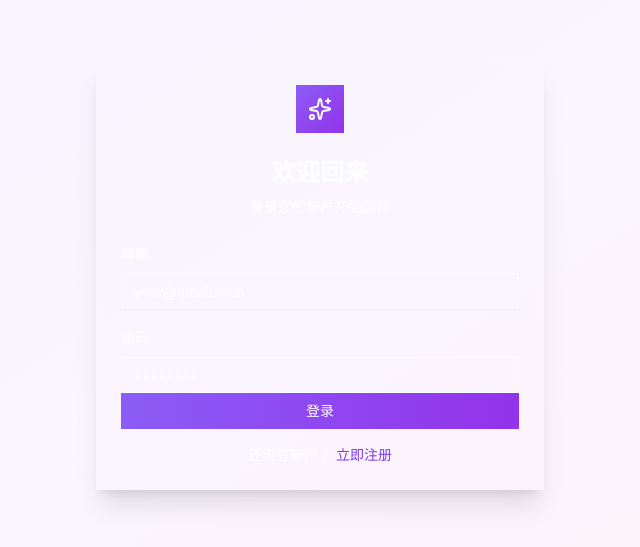
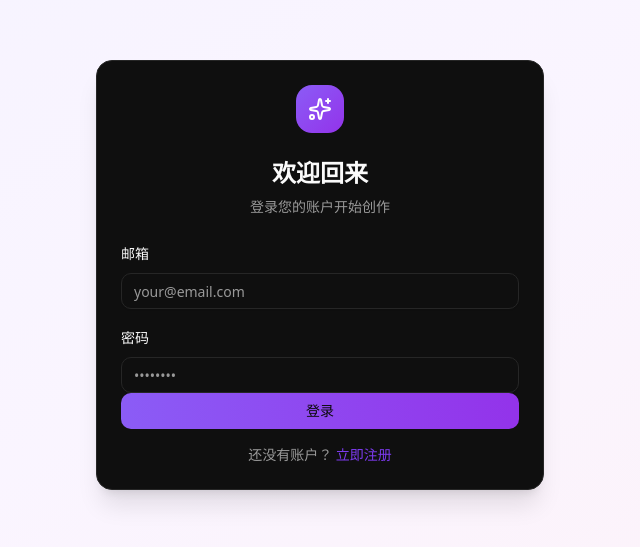
Before and after one commit to xusiqun01-lab/NB, a React (Vite) app: page /login in a window 1280 px wide. Shown: the part 125-672 px from the top of the page, without its empty margins (320-960 px from the left). Built offline with nearby package versions, Linux system fonts and the light colour scheme; no server answers.

Commit message:
Update index.css

```diff
--- a/src/index.css
+++ b/src/index.css
@@ -1,154 +1,91 @@
-@import url('https://fonts.googleapis.com/css2?family=Inter:wght@300;400;500;600;700&display=swap');
-
 @tailwind base;
 @tailwind components;
 @tailwind utilities;
 
+@layer base {
   :root {
-  /* 高级深色主题配色 */
-  --bg-primary: #0a0a0f;
-  --bg-secondary: #12121a;
-  --bg-tertiary: #1a1a25;
-  --bg-card: #151520;
+    --background: 0 0% 4%;
+    --foreground: 0 0% 98%;
+    --card: 0 0% 6%;
+    --card-foreground: 0 0% 98%;
+    --popover: 0 0% 6%;
+    --popover-foreground: 0 0% 98%;
+    --primary: 45 100% 50%;
+    --primary-foreground: 0 0% 4%;
+    --secondary: 0 0% 12%;
+    --secondary-foreground: 0 0% 98%;
+    --muted: 0 0% 12%;
+    --muted-foreground: 0 0% 60%;
+    --accent: 45 100% 50%;
+    --accent-foreground: 0 0% 4%;
+    --destructive: 0 84% 60%;
+    --destructive-foreground: 0 0% 98%;
+    --border: 0 0% 15%;
+    --input: 0 0% 15%;
+    --ring: 45 100% 50%;
+    --radius: 0.75rem;
 
-  /* 香蕉主题金色系 */
-  --accent-primary: #fbbf24;
-  --accent-secondary: #f59e0b;
-  --accent-gradient: linear-gradient(135deg, #fbbf24 0%, #f59e0b 50%, #d97706 100%);
-
-  /* 文字颜色 */
-  --text-primary: #ffffff;
-  --text-secondary: #a1a1aa;
-  --text-muted: #71717a;
-
-  /* 边框 */
-  --border-color: rgba(255, 255, 255, 0.1);
-  --border-focus: rgba(251, 191, 36, 0.5);
-
-  /* 阴影 */
-  --shadow-glow: 0 0 20px rgba(251, 191, 36, 0.3);
-  --shadow-card: 0 4px 6px -1px rgba(0, 0, 0, 0.3), 0 2px 4px -1px rgba(0, 0, 0, 0.2);
+    /* 香蕉黄配色变量 */
+    --banana: 45 100% 50%;
+    --banana-light: 48 100% 60%;
+    --banana-dark: 40 100% 45%;
+    --dark-bg: 0 0% 4%;
+    --dark-card: 0 0% 8%;
+    --dark-elevated: 0 0% 12%;
+  }
 }
 
 @layer base {
   * {
-    @apply border-[var(--border-color)];
+    @apply border-border;
   }
 
   body {
-    @apply bg-[var(--bg-primary)] text-[var(--text-primary)] font-sans antialiased;
-    font-family: 'Inter', sans-serif;
-  }
+    @apply bg-background text-foreground antialiased;
+    background-color: #0a0a0a;
+    background-image:
+      radial-gradient(circle at 20% 50%, rgba(255, 215, 0, 0.03) 0%, transparent 50%),
+      radial-gradient(circle at 80% 80%, rgba(255, 215, 0, 0.02) 0%, transparent 50%);
   }
 
-/* 香蕉LOGO动画 */
-@keyframes float {
-  0%, 100% { transform: translateY(0px) rotate(0deg); }
-  50% { transform: translateY(-10px) rotate(5deg); }
-}
-
-@keyframes glow {
-  0%, 100% { filter: drop-shadow(0 0 5px rgba(251, 191, 36, 0.5)); }
-  50% { filter: drop-shadow(0 0 20px rgba(251, 191, 36, 0.8)); }
-}
-
-.banana-logo {
-  animation: float 3s ease-in-out infinite, glow 2s ease-in-out infinite;
-}
-
-/* 玻璃态效果 */
-.glass {
-  background: rgba(26, 26, 37, 0.8);
-  backdrop-filter: blur(12px);
-  border: 1px solid rgba(255, 255, 255, 0.1);
-}
-
-/* 金色渐变文字 */
-.text-gradient {
-  background: var(--accent-gradient);
-  -webkit-background-clip: text;
-  -webkit-text-fill-color: transparent;
-  background-clip: text;
-}
-
-/* 按钮样式 */
-.btn-primary {
-  @apply px-6 py-3 rounded-xl font-medium transition-all duration-300;
-  background: var(--accent-gradient);
-  color: #000;
-  box-shadow: 0 4px 15px rgba(251, 191, 36, 0.3);
-}
-
-.btn-primary:hover {
-  transform: translateY(-2px);
-  box-shadow: 0 8px 25px rgba(251, 191, 36, 0.4);
-}
-
-.btn-secondary {
-  @apply px-6 py-3 rounded-xl font-medium transition-all duration-300;
-  background: var(--bg-tertiary);
-  border: 1px solid var(--border-color);
-  color: var(--text-primary);
-}
-
-.btn-secondary:hover {
-  background: var(--bg-secondary);
-  border-color: var(--accent-primary);
-}
-
-/* 卡片悬停效果 */
-.card-hover {
-  @apply transition-all duration-300;
-}
-
-.card-hover:hover {
-  transform: translateY(-4px);
-  box-shadow: 0 20px 40px rgba(0, 0, 0, 0.4);
-  border-color: rgba(251, 191, 36, 0.3);
-}
-
-/* 输入框样式 */
-.input-elegant {
-  @apply w-full px-4 py-3 rounded-xl bg-[var(--bg-secondary)] border border-[var(--border-color)] text-white placeholder-[var(--text-muted)] transition-all duration-300;
-}
-
-.input-elegant:focus {
-  outline: none;
-  border-color: var(--accent-primary);
-  box-shadow: 0 0 0 3px rgba(251, 191, 36, 0.1);
-}
-
-/* 侧边栏样式 */
-.sidebar-item {
-  @apply flex items-center gap-3 px-4 py-3 rounded-xl text-[var(--text-secondary)] transition-all duration-300 cursor-pointer;
-}
-
-.sidebar-item:hover {
-  background: rgba(251, 191, 36, 0.1);
-  color: var(--accent-primary);
-}
-
-.sidebar-item.active {
-  background: rgba(251, 191, 36, 0.15);
-  color: var(--accent-primary);
-  border-right: 3px solid var(--accent-primary);
-}
-
-/* 滚动条美化 */
+  /* 自定义滚动条 */
   ::-webkit-scrollbar {
     width: 8px;
     height: 8px;
   }
 
   ::-webkit-scrollbar-track {
-  background: var(--bg-secondary);
+    background: #111111;
   }
 
   ::-webkit-scrollbar-thumb {
-  background: var(--bg-tertiary);
+    background: #333333;
     border-radius: 4px;
   }
 
   ::-webkit-scrollbar-thumb:hover {
-  background: var(--accent-secondary);
+    background: #FFD700;
   }
+}
+
+@layer utilities {
+  .glass {
+    @apply bg-white/5 backdrop-blur-xl border border-white/10;
+  }
+
+  .banana-gradient {
+    @apply bg-gradient-to-r from-yellow-400 via-yellow-500 to-amber-500;
+  }
+
+  .glow-banana {
+    box-shadow: 0 0 20px rgba(255, 215, 0, 0.3);
+  }
+
+  .text-glow {
+    text-shadow: 0 0 20px rgba(255, 215, 0, 0.5);
+  }
+
+  .hover-lift {
+    @apply transition-all duration-300 hover:-translate-y-1 hover:shadow-2xl;
+  }
+}
```
Lines whose indentation alone changed are shown as unchanged.
